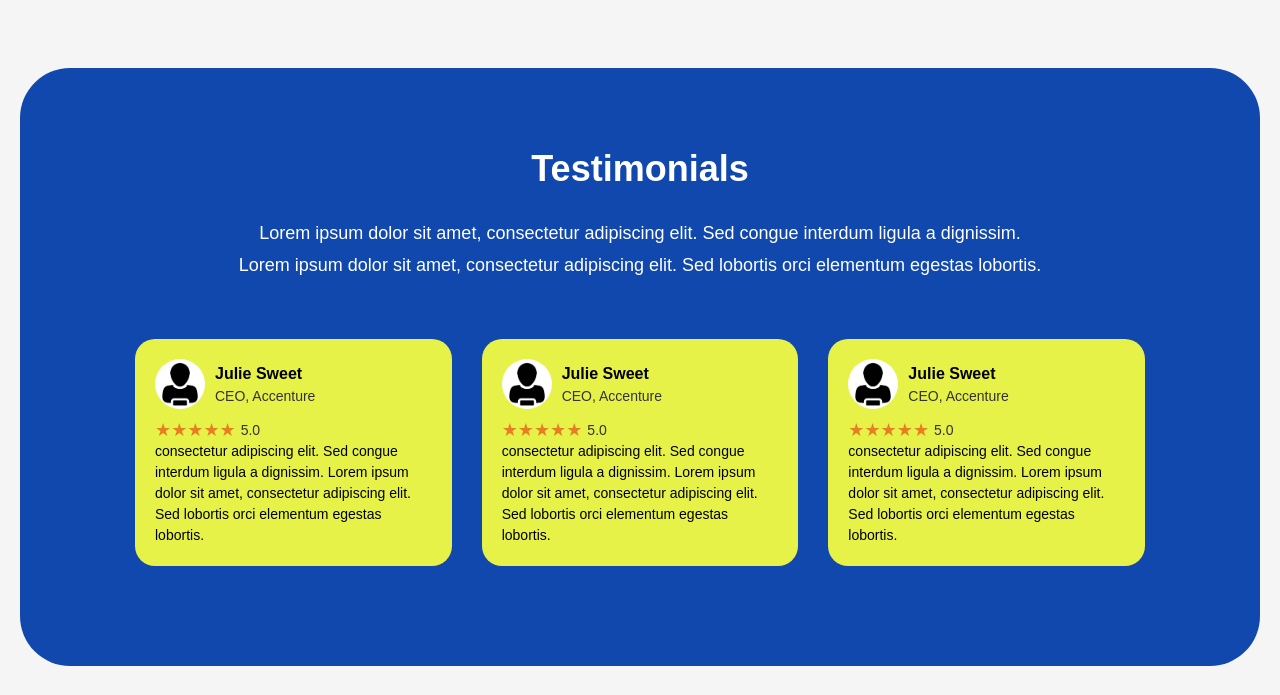
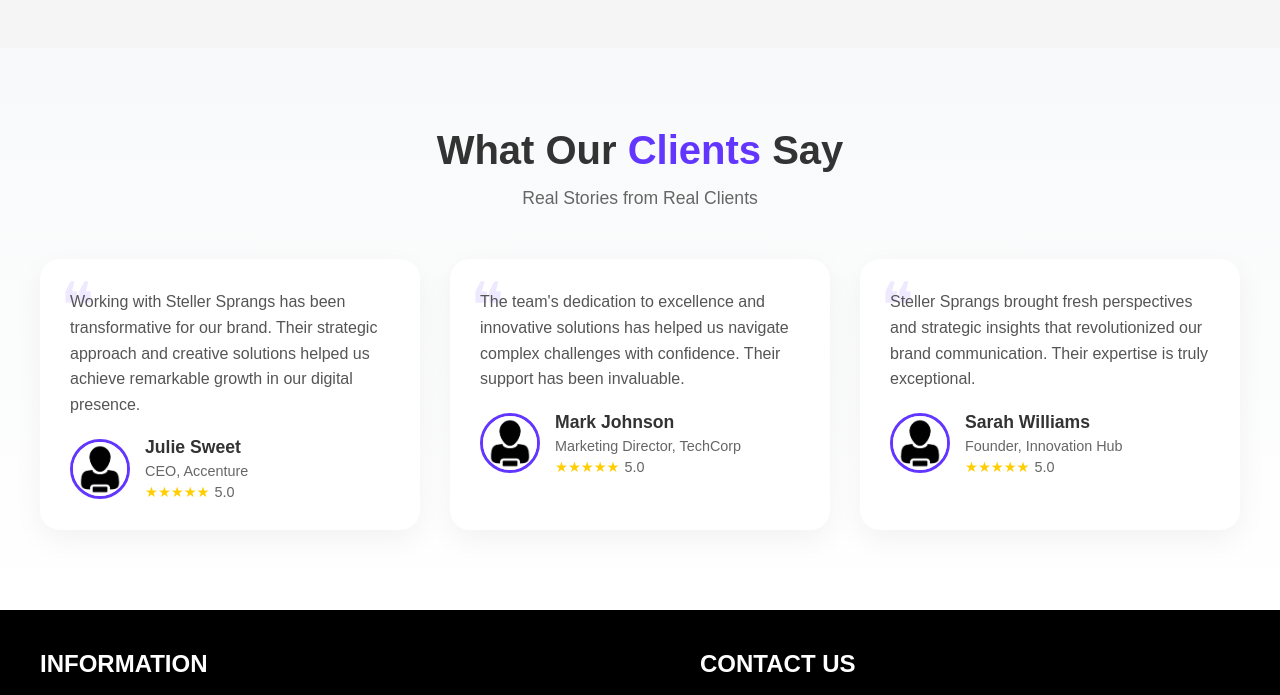
Before and after one commit to TechEntrance/StellerSprangs, a plain HTML site: page index.html in a window 1280 px wide. Shown: the part 3033-3728 px from the top of the page. Drawn offline with Linux system fonts and the light colour scheme.

Commit message:
updated testimonials section design for matching theme

```diff
--- a/css/style.css
+++ b/css/style.css
@@ -723,130 +723,158 @@ body {
 
 
 /* Testimonials Section */
-* {
-    margin: 0;
-    padding: 0;
-    box-sizing: border-box;
-    font-family: Arial, sans-serif;
+.testimonials-section {
+    padding: 80px 20px;
+    background: linear-gradient(to bottom, #f8f9fa, #ffffff);
 }
 
-body {
-    background-color: #f5f5f5;
-    color: #000;
-}
-
-.testimonials-section {
-    background-color: #1148ad;
-    padding: 80px;
-    border-radius: 50px;
+.testimonials-header {
     text-align: center;
-    color: white;
-    margin: 20px;
     margin-bottom: 50px;
 }
 
 .testimonials-header h2 {
-    font-size: 36px;
-    font-weight: bold;
-    margin-bottom: 30px;
+    font-size: 2.5rem;
+    color: #333;
+    margin-bottom: 15px;
 }
 
-.testimonials-header p {
-    margin-top: 5px;
-    font-size: 18px;
-    line-height: 1.5;
+.testimonials-header h2 span {
+    color: #6236FF;
+}
+
+.testimonials-header .subtitle {
+    font-size: 1.1rem;
+    color: #666;
 }
 
 .testimonials-container {
-    display: flex;
-    justify-content: center;
-    align-items: center;
-    margin-top: 40px;
-    overflow: hidden;
-    background-color: #1148ad;
-    padding: 20px;
-    border-radius: 20px;
+    display: grid;
+    grid-template-columns: repeat(auto-fit, minmax(300px, 1fr));
+    gap: 30px;
+    max-width: 1200px;
+    margin: 0 auto;
 }
 
 .testimonial-box {
-    background-color: #e7f249;
-    padding: 20px;
-    margin: 0 15px;
+    background: #ffffff;
     border-radius: 20px;
-    display: flex;
-    align-items: center;
-    width: 500px;
+    padding: 30px;
+    box-shadow: 0 10px 30px rgba(0, 0, 0, 0.05);
+    transition: transform 0.3s ease;
+}
 
+.testimonial-box:hover {
+    transform: translateY(-5px);
+}
+
+.testimonial-content {
+    position: relative;
 }
 
 .quote-icon {
-    font-size: 80px;
-    color: rgba(255, 255, 255, 0.4);
+    font-size: 4rem;
+    color: #6236FF;
+    opacity: 0.1;
     position: absolute;
-    left: 0;
-    top: 0;
+    top: -20px;
+    left: -10px;
 }
 
-.testimonial-content {
-    display: flex;
-    flex-direction: column;
-    justify-content: center;
+.testimonial-text {
+    font-size: 1rem;
+    line-height: 1.6;
+    color: #555;
+    margin-bottom: 20px;
+    position: relative;
+    z-index: 1;
 }
 
 .profile {
     display: flex;
     align-items: center;
-    margin-bottom: 10px;
+    gap: 15px;
+    margin-top: 20px;
 }
 
 .profile img {
+    width: 60px;
+    height: 60px;
     border-radius: 50%;
-    width: 50px;
-    height: 50px;
-    margin-right: 10px;
+    object-fit: cover;
+    border: 3px solid #6236FF;
 }
 
 .user-info {
-    text-align: left;
+    flex-grow: 1;
 }
 
 .user-info h3 {
-    font-size: 16px;
-    font-weight: bold;
-    margin-bottom: 5px;
-    color: #000;
+    font-size: 1.1rem;
+    color: #333;
+    margin: 0;
 }
 
 .user-info p {
-    font-size: 14px;
-    color: #333;
+    font-size: 0.9rem;
+    color: #666;
+    margin: 5px 0;
 }
 
 .rating {
     display: flex;
     align-items: center;
+    gap: 5px;
 }
 
 .stars {
-    font-size: 18px;
-    color: #e67e22;
+    color: #FFCE00;
+    font-size: 0.9rem;
 }
 
 .rating-number {
-    font-size: 14px;
-    margin-left: 5px;
-    color: #333;
+    color: #666;
+    font-size: 0.9rem;
 }
 
-.testimonial-text {
-    font-size: 14px;
-    line-height: 1.5;
-    color: #000;
-    text-align: left;
+/* Responsive Design */
+@media screen and (max-width: 768px) {
+    .testimonials-section {
+        padding: 60px 15px;
+    }
+
+    .testimonials-header h2 {
+        font-size: 2rem;
+    }
+
+    .testimonials-container {
+        grid-template-columns: 1fr;
+        gap: 20px;
+    }
+
+    .testimonial-box {
+        padding: 20px;
+    }
 }
 
+@media screen and (max-width: 480px) {
+    .testimonials-header h2 {
+        font-size: 1.8rem;
+    }
 
+    .profile {
+        flex-direction: column;
+        text-align: center;
+    }
 
+    .user-info {
+        text-align: center;
+    }
+
+    .rating {
+        justify-content: center;
+    }
+}
 
 /* Testimonials Section */
 * {
--- a/index.html
+++ b/index.html
@@ -20,7 +20,7 @@
                     <li><a href="#">Home</a></li>
                     <li><a href="#">About</a></li>
                     <li><a href="#">Services</a></li>
-                    <li><a href="#">Contact</a></li>
+                    <li><a href="contact-us.html">Contact</a></li>
                 </ul>
             </nav>
         </div>
@@ -142,6 +142,7 @@
             <h3>On Time</h3>
             <p>12 months manufacturer guarantee, as well as wear and tare proof.</p>
         </div>
+
     </div>
 
     <!-- Bottom logos -->
@@ -178,70 +179,68 @@
 
 <section class="testimonials-section">
     <div class="testimonials-header">
-        <h2>Testimonials</h2>
-        <p>Lorem ipsum dolor sit amet, consectetur adipiscing elit. Sed congue interdum ligula a dignissim.</p>
-        <p>Lorem ipsum dolor sit amet, consectetur adipiscing elit. Sed lobortis orci elementum egestas lobortis.</p>
+        <h2>What Our <span>Clients</span> Say</h2>
+        <p class="subtitle">Real Stories from Real Clients</p>
     </div>
 
     <div class="testimonials-container">
         <div class="testimonial-box">
             <div class="testimonial-content">
+                <div class="quote-icon">❝</div>
+                <p class="testimonial-text">
+                    Working with Steller Sprangs has been transformative for our brand. Their strategic approach and creative solutions helped us achieve remarkable growth in our digital presence.
+                </p>
                 <div class="profile">
                     <img src="./contents/testimonials/user.jpg" alt="Profile Image">
                     <div class="user-info">
                         <h3>Julie Sweet</h3>
                         <p>CEO, Accenture</p>
-                    </div>
-                </div>
                         <div class="rating">
                             <span class="stars">★★★★★</span>
                             <span class="rating-number">5.0</span>
                         </div>
-                <p class="testimonial-text">
-                    consectetur adipiscing elit. Sed congue interdum ligula a dignissim. Lorem ipsum dolor sit amet,
-                    consectetur adipiscing elit. Sed lobortis orci elementum egestas lobortis.
-                </p>
                     </div>
                 </div>
-
-        <div class="testimonial-box">
-
-            <div class="testimonial-content">
-                <div class="profile">
-                    <img src="./contents/testimonials/user.jpg" alt="Profile Image">
-                    <div class="user-info">
-                        <h3>Julie Sweet</h3>
-                        <p>CEO, Accenture</p>
-                    </div>
-                </div>
-                <div class="rating">
-                    <span class="stars">★★★★★</span>
-                    <span class="rating-number">5.0</span>
-                </div>
-                <p class="testimonial-text">
-                    consectetur adipiscing elit. Sed congue interdum ligula a dignissim. Lorem ipsum dolor sit amet,
-                    consectetur adipiscing elit. Sed lobortis orci elementum egestas lobortis.
-                </p>
             </div>
         </div>
 
         <div class="testimonial-box">
             <div class="testimonial-content">
+                <div class="quote-icon">❝</div>
+                <p class="testimonial-text">
+                    The team's dedication to excellence and innovative solutions has helped us navigate complex challenges with confidence. Their support has been invaluable.
+                </p>
                 <div class="profile">
                     <img src="./contents/testimonials/user.jpg" alt="Profile Image">
                     <div class="user-info">
-                        <h3>Julie Sweet</h3>
-                        <p>CEO, Accenture</p>
-                    </div>
-                </div>
+                        <h3>Mark Johnson</h3>
+                        <p>Marketing Director, TechCorp</p>
                         <div class="rating">
                             <span class="stars">★★★★★</span>
                             <span class="rating-number">5.0</span>
                         </div>
+                    </div>
+                </div>
+            </div>
+        </div>
+
+        <div class="testimonial-box">
+            <div class="testimonial-content">
+                <div class="quote-icon">❝</div>
                 <p class="testimonial-text">
-                    consectetur adipiscing elit. Sed congue interdum ligula a dignissim. Lorem ipsum dolor sit amet,
-                    consectetur adipiscing elit. Sed lobortis orci elementum egestas lobortis.
+                    Steller Sprangs brought fresh perspectives and strategic insights that revolutionized our brand communication. Their expertise is truly exceptional.
                 </p>
+                <div class="profile">
+                    <img src="./contents/testimonials/user.jpg" alt="Profile Image">
+                    <div class="user-info">
+                        <h3>Sarah Williams</h3>
+                        <p>Founder, Innovation Hub</p>
+                        <div class="rating">
+                            <span class="stars">★★★★★</span>
+                            <span class="rating-number">5.0</span>
+                        </div>
+                    </div>
+                </div>
             </div>
         </div>
     </div>
```
Lines whose indentation alone changed are shown as unchanged.
